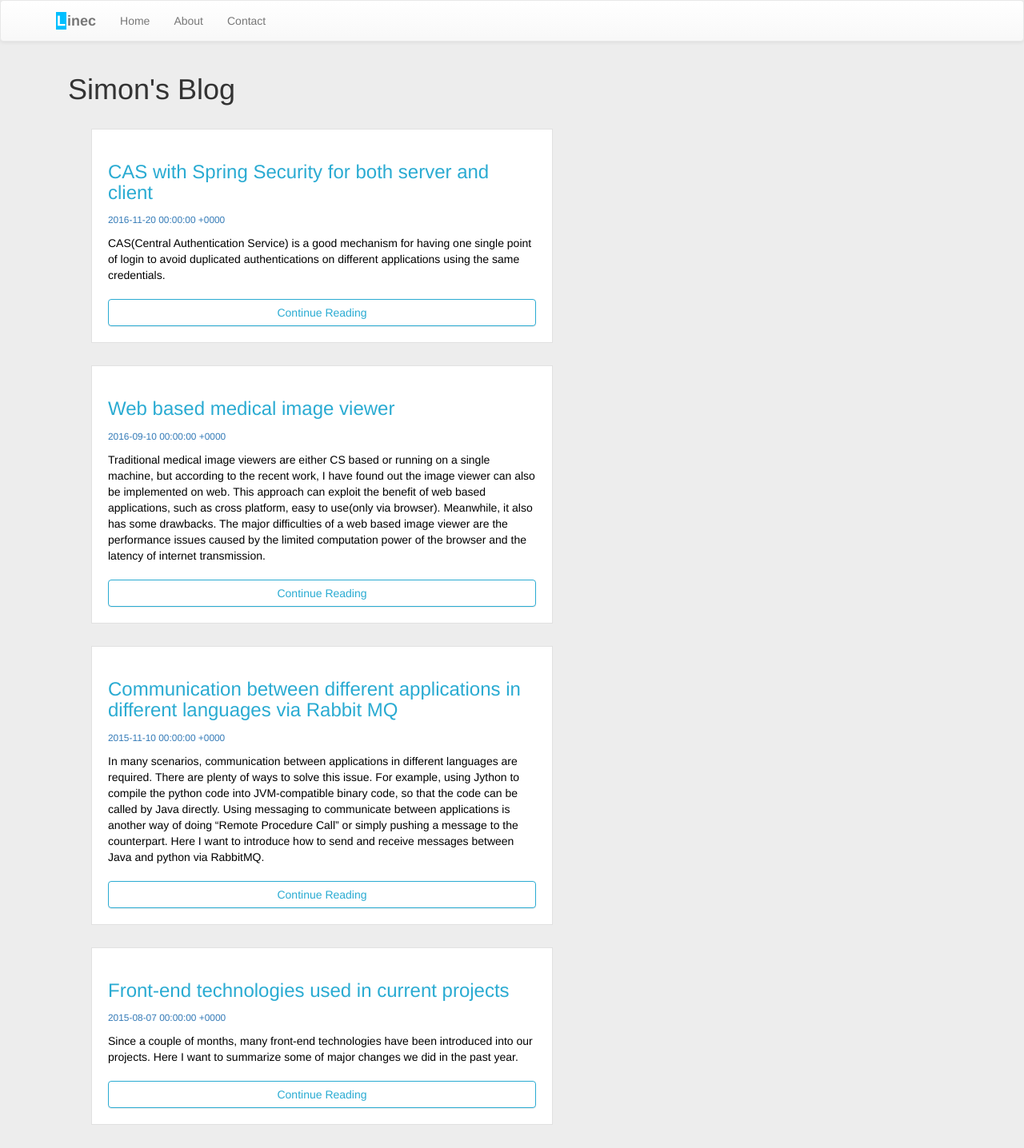
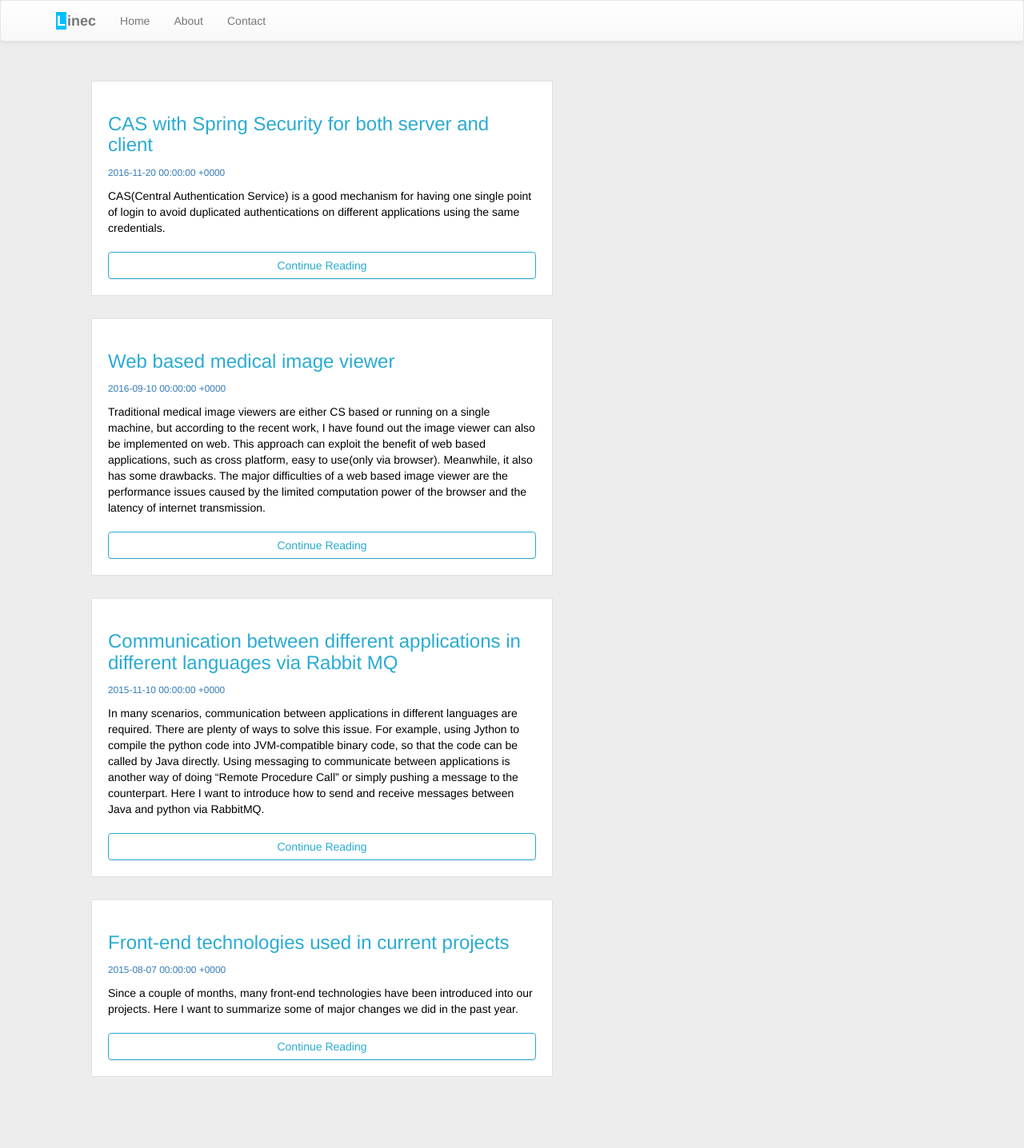
Before and after one commit to simonlzn/simonlzn.github.io, a Jekyll site: the page built from index.html, in a window 1280 px wide. Shown: the whole page at 80% size. Built offline with Jekyll 4.4.1, drawn with Linux system fonts in a browser that asks for light colours; after the commit the page ends 1376 px from its top, so only the background shows below that.

Commit message:
minor fix

```diff
--- a/index.html
+++ b/index.html
@@ -2,8 +2,6 @@
 layout: default
 title: Simon's Blog
 ---
-<h1>{{ page.title }}</h1>
-
 
 {% for post in site.posts %}
 <article>
--- a/stylesheets/main.scss
+++ b/stylesheets/main.scss
@@ -4,7 +4,7 @@
 
 article {
     padding : 20px;
-    margin : 30px;
+    margin : 0 30px;
     background-color: white;
     box-shadow: 0 0 0 1px rgba(0,0,0,0.05);
 
@@ -16,6 +16,8 @@
     p {
         padding: 10px 0;
         color : black;
+        line-height: 27px;
+        font-size: 17px;
     }
     .post-content {
 
```
